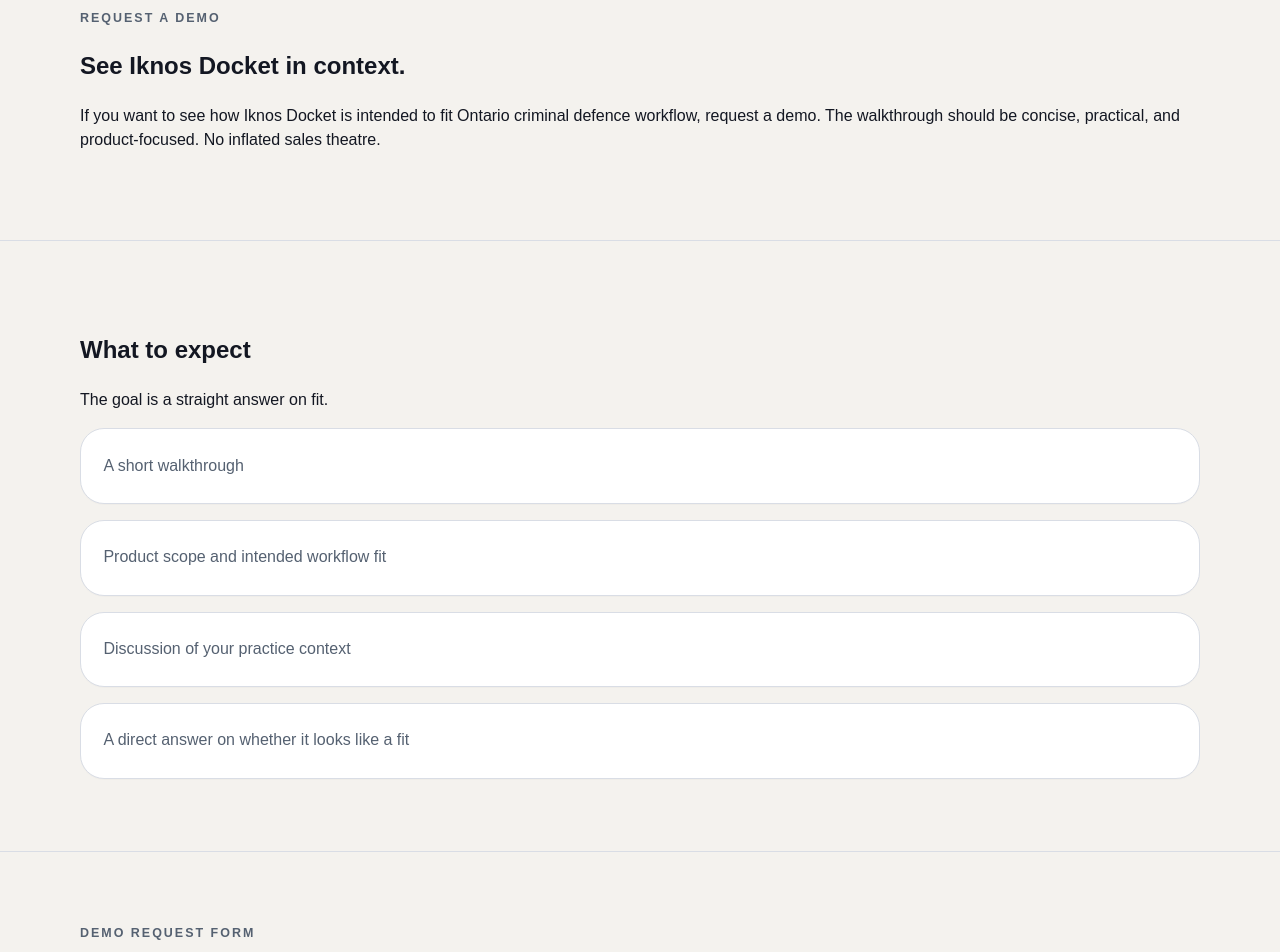
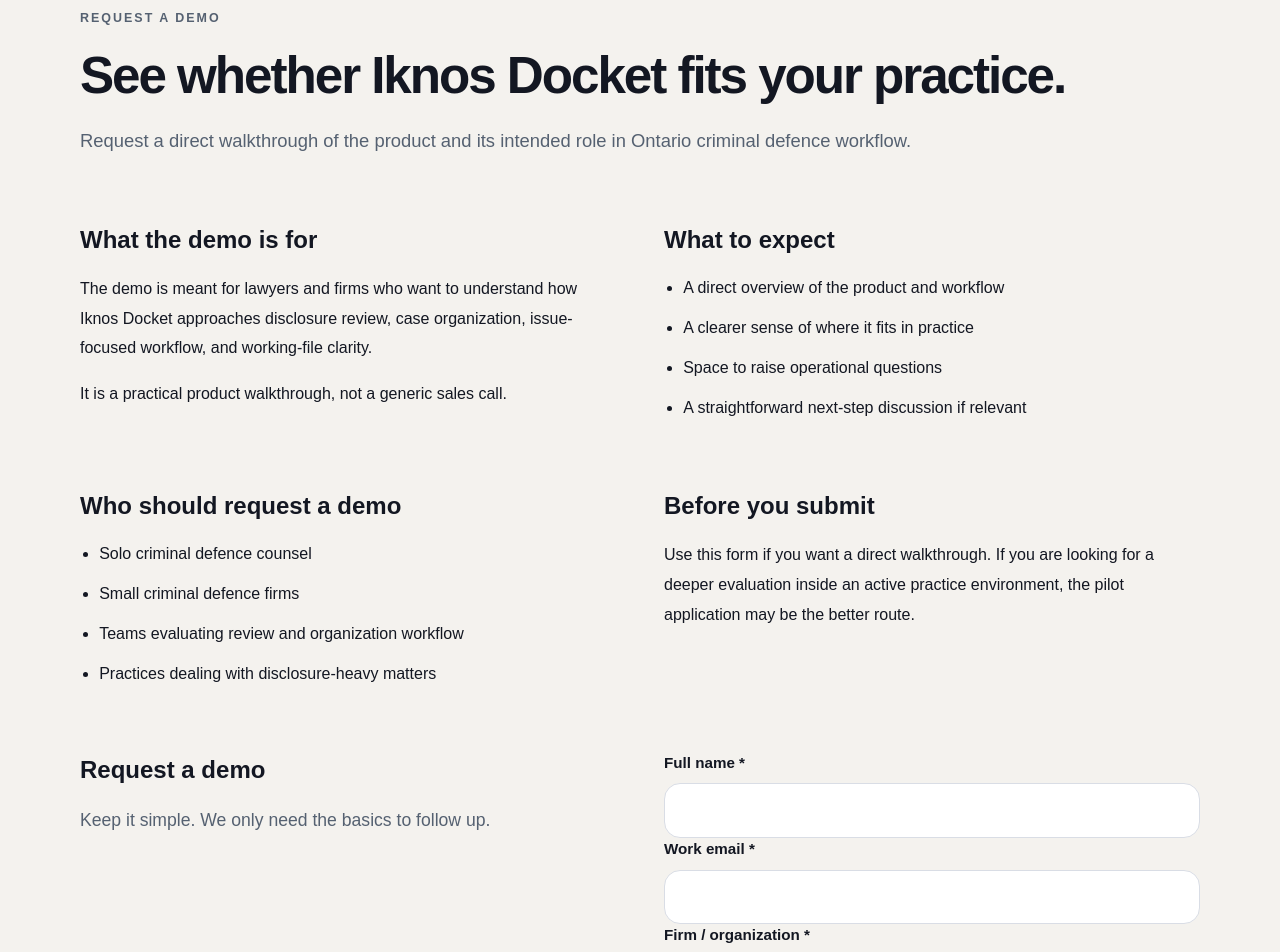
Before and after one commit to Nova-Legal/iknos-docket-site, a Next.js app: page /demo in a window 1280 px wide. Shown: the part 140-1092 px from the top of the page. Built offline with nearby package versions, Linux system fonts and the light colour scheme.

Commit message:
Upgrade demo page structure and messaging

```diff
--- a/app/demo/page.tsx
+++ b/app/demo/page.tsx
@@ -1,43 +1,76 @@
-import { Hero } from "@/components/hero";
-import { Section } from "@/components/section";
 import { DemoForm } from "@/components/demo-form";
 
 export default function DemoPage() {
   return (
-    <>
-      <Hero
-        eyebrow="Request a Demo"
-        title="See Iknos Docket in context."
-        description="If you want to see how Iknos Docket is intended to fit Ontario criminal defence workflow, request a demo. The walkthrough should be concise, practical, and product-focused. No inflated sales theatre."
-      />
+    <section className="section">
+      <div className="container page-stack">
+        <div className="page-hero">
+          <p className="eyebrow">Request a demo</p>
+          <h1>See whether Iknos Docket fits your practice.</h1>
+          <p className="page-lead">
+            Request a direct walkthrough of the product and its intended role in
+            Ontario criminal defence workflow.
+          </p>
+        </div>
 
-      <Section title="What to expect" intro="The goal is a straight answer on fit.">
-        <div className="grid-list md:grid-cols-2">
-          {[
-            "A short walkthrough",
-            "Product scope and intended workflow fit",
-            "Discussion of your practice context",
-            "A direct answer on whether it looks like a fit"
-          ].map((item) => (
-            <div key={item} className="card">
-              <p className="font-semibold">{item}</p>
-            </div>
-          ))}
+        <div className="content-grid">
+          <div>
+            <h2>What the demo is for</h2>
+            <p>
+              The demo is meant for lawyers and firms who want to understand how
+              Iknos Docket approaches disclosure review, case organization,
+              issue-focused workflow, and working-file clarity.
+            </p>
+            <p>
+              It is a practical product walkthrough, not a generic sales call.
+            </p>
+          </div>
+
+          <div>
+            <h2>What to expect</h2>
+            <ul className="clean-list">
+              <li>A direct overview of the product and workflow</li>
+              <li>A clearer sense of where it fits in practice</li>
+              <li>Space to raise operational questions</li>
+              <li>A straightforward next-step discussion if relevant</li>
+            </ul>
+          </div>
         </div>
-      </Section>
 
-      <section className="section">
-        <div className="container max-w-4xl">
-          <p className="eyebrow">Demo request form</p>
-          <h2 className="mt-4 text-3xl font-semibold tracking-tight">Submit your request and we&apos;ll follow up by email.</h2>
-          <p className="mt-4 max-w-2xl text-base leading-8 text-[var(--muted)]">
-            Keep it simple. Tell us who you are, what kind of practice you run, and what you most want to see.
-          </p>
-          <div className="mt-8">
+        <div className="content-grid">
+          <div>
+            <h2>Who should request a demo</h2>
+            <ul className="clean-list">
+              <li>Solo criminal defence counsel</li>
+              <li>Small criminal defence firms</li>
+              <li>Teams evaluating review and organization workflow</li>
+              <li>Practices dealing with disclosure-heavy matters</li>
+            </ul>
+          </div>
+
+          <div>
+            <h2>Before you submit</h2>
+            <p>
+              Use this form if you want a direct walkthrough. If you are looking
+              for a deeper evaluation inside an active practice environment, the
+              pilot application may be the better route.
+            </p>
+          </div>
+        </div>
+
+        <div className="content-grid">
+          <div>
+            <h2>Request a demo</h2>
+            <p className="section-lead">
+              Keep it simple. We only need the basics to follow up.
+            </p>
+          </div>
+
+          <div>
             <DemoForm />
           </div>
         </div>
-      </section>
-    </>
+      </div>
+    </section>
   );
 }
```
